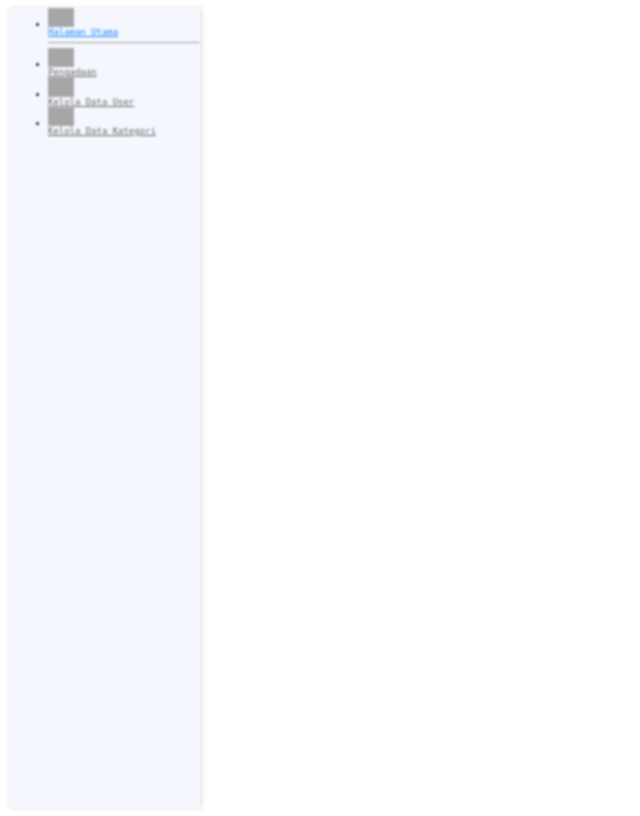
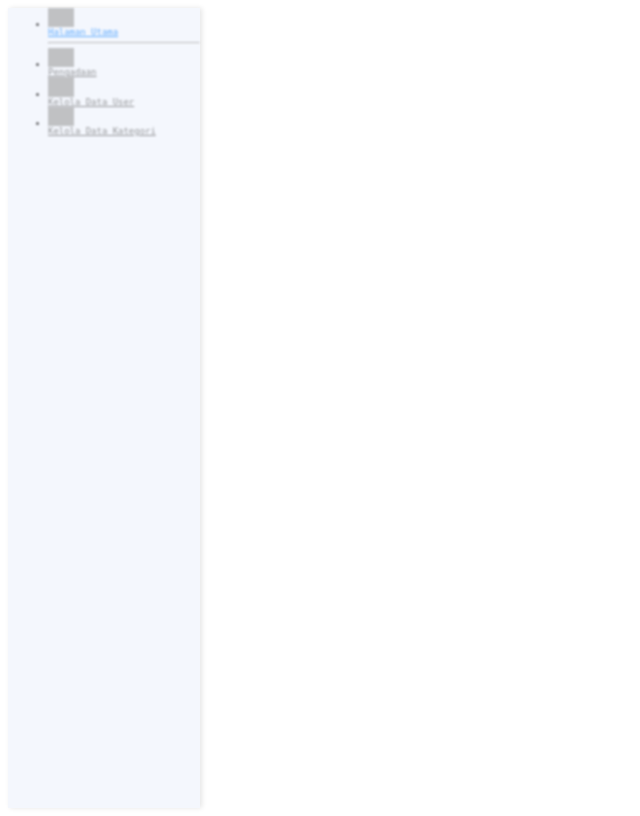
Before and after one commit to AchmadJuliarman1/inventaris-RFID, a PHP site: page /sidebar.php in a window 1280 px wide, with the pointer over the restyled element. Shown: the whole page, without its empty margins (0-640 px from the left). Run offline with PHP 8.4, Linux system fonts and the light colour scheme; some libraries are stand-ins or nearby versions; grey boxes are pictures that could not be loaded.

Commit message:
not hover style sidebar

```diff
--- a/layouts/sidebar.php
+++ b/layouts/sidebar.php
@@ -35,7 +35,7 @@
     }
     .nav:hover> :not(:hover) {
       filter:blur(0.8px);
-      opacity: 0.9;
+      opacity: 0.6;
     }
   </style>
 </head>
```
